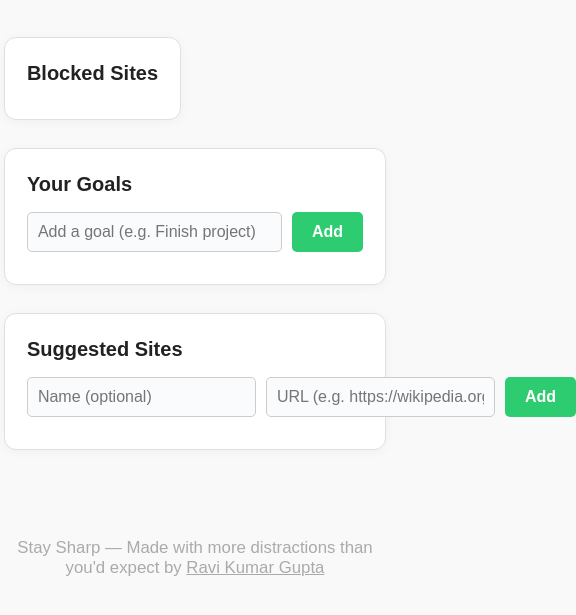
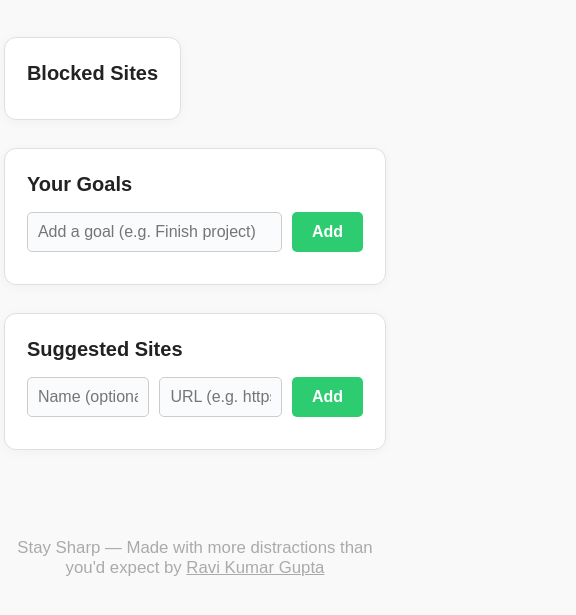
Before and after one commit to kravigupta/stay-sharp-firefox-ext, a browser extension: page options.html in a window 390 px wide. Shown: the part 221-836 px from the top of the page, 576 px wide, since content can reach past the window. Drawn offline with Linux system fonts and the light colour scheme.

Commit message:
Fix suggested websites

```diff
--- a/options.css
+++ b/options.css
@@ -106,6 +106,7 @@ p {
     padding: 24px 22px 18px 22px;
     margin-bottom: 28px;
     box-shadow: 0 2px 12px rgba(0,0,0,0.04);
+    min-width: 380px; /* Increased min-width for suggested sites block */
 }
 
 h2 {
@@ -122,7 +123,9 @@ h2 {
     margin-bottom: 14px;
 }
 .add-row input {
-    flex: 1;
+    flex: 1 1 0;
+    min-width: 0;
+    max-width: 220px;
     padding: 10px;
     font-size: 1em;
     border: 1.2px solid #ccc;
@@ -130,9 +133,13 @@ h2 {
     background: #fafbfc;
     transition: border 0.2s;
 }
-.add-row input:focus {
-    border: 1.2px solid #2ecc71;
-    outline: none;
+.add-row input#suggestNameInput {
+    max-width: 160px;
+    flex-basis: 160px;
+}
+.add-row input#suggestUrlInput {
+    max-width: 320px;
+    flex-basis: 320px;
 }
 .add-btn {
     background: #2ecc71;
@@ -144,9 +151,8 @@ h2 {
     cursor: pointer;
     font-weight: 600;
     transition: background 0.2s;
-}
-.add-btn:hover {
-    background: #27ae60;
+    white-space: nowrap;
+    flex-shrink: 0;
 }
 
 .list {
@@ -233,4 +239,11 @@ h2 {
         align-items: center;
         text-align: center;
     }
+    .add-row input, .add-row input#suggestNameInput, .add-row input#suggestUrlInput {
+        max-width: 100%;
+        flex-basis: auto;
+    }
+    .bordered-block {
+        min-width: 0;
+    }
 }
```
